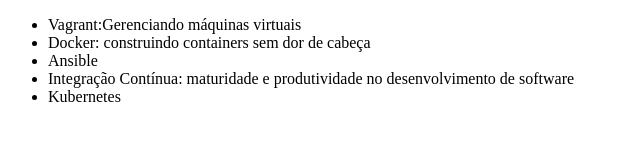
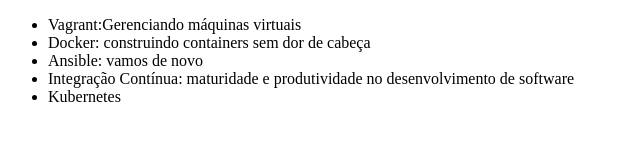
Before and after one commit to LeilaneCM/alura-git, a plain HTML site: page index.html in a window 1280 px wide. Shown: the whole page, without its empty margins (0-640 px from the left). Drawn offline with Linux system fonts and the light colour scheme.

Commit message:
Alterando código

```diff
--- a/index.html
+++ b/index.html
@@ -9,7 +9,7 @@
     <ul>
         <li>Vagrant:Gerenciando máquinas virtuais</li>
         <li>Docker: construindo containers sem dor de cabeça</li>
-        <li>Ansible</li>
+        <li>Ansible: vamos de novo</li>
         <li>Integração Contínua: maturidade e produtividade no desenvolvimento de software</li>
         <li>Kubernetes</li>
     </ul>
```
